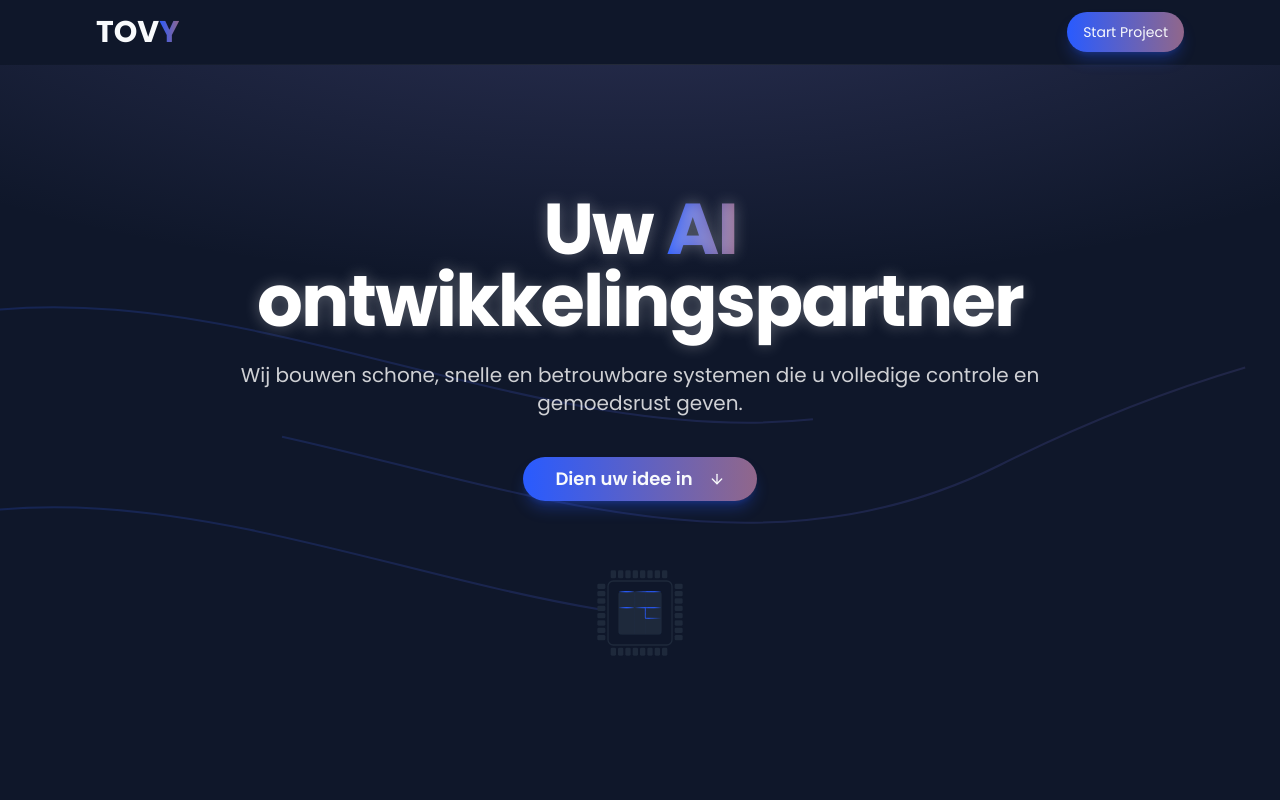
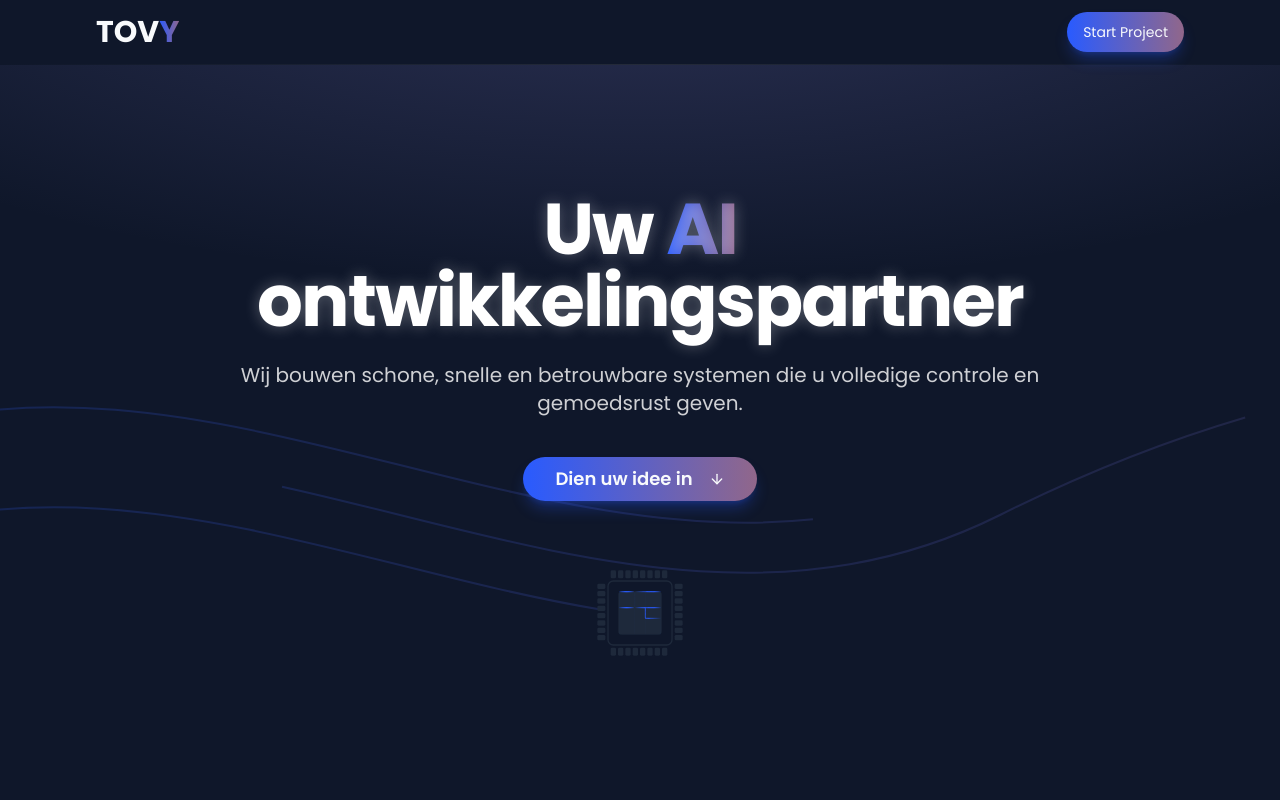
Before and after one commit to tovy-eu/tovy.eu-website, a Next.js app: page / in a window 1280 px wide. Shown: the top 800 px of the page. Built offline with nearby package versions, Linux system fonts and the light colour scheme.

Commit message:
ok move the lines closer to each other, and move them lower on the hero

```diff
--- a/src/components/landing/wavy-lines.tsx
+++ b/src/components/landing/wavy-lines.tsx
@@ -13,7 +13,7 @@ export function WavyLines() {
           </linearGradient>
         </defs>
         <path
-          d="M-200,300 C200,100 600,500 1000,300 S1800,100 2200,300"
+          d="M-200,400 C200,200 600,600 1000,400 S1800,200 2200,400"
           fill="none"
           stroke="url(#wavy-gradient)"
           strokeWidth="2"
@@ -21,7 +21,7 @@ export function WavyLines() {
           style={{ animationDuration: '12s' }}
         />
         <path
-          d="M-200,400 C200,200 600,600 1000,400 S1800,200 2200,400"
+          d="M-200,450 C200,250 600,650 1000,450 S1800,250 2200,450"
           fill="none"
           stroke="url(#wavy-gradient)"
           strokeWidth="2"
```
